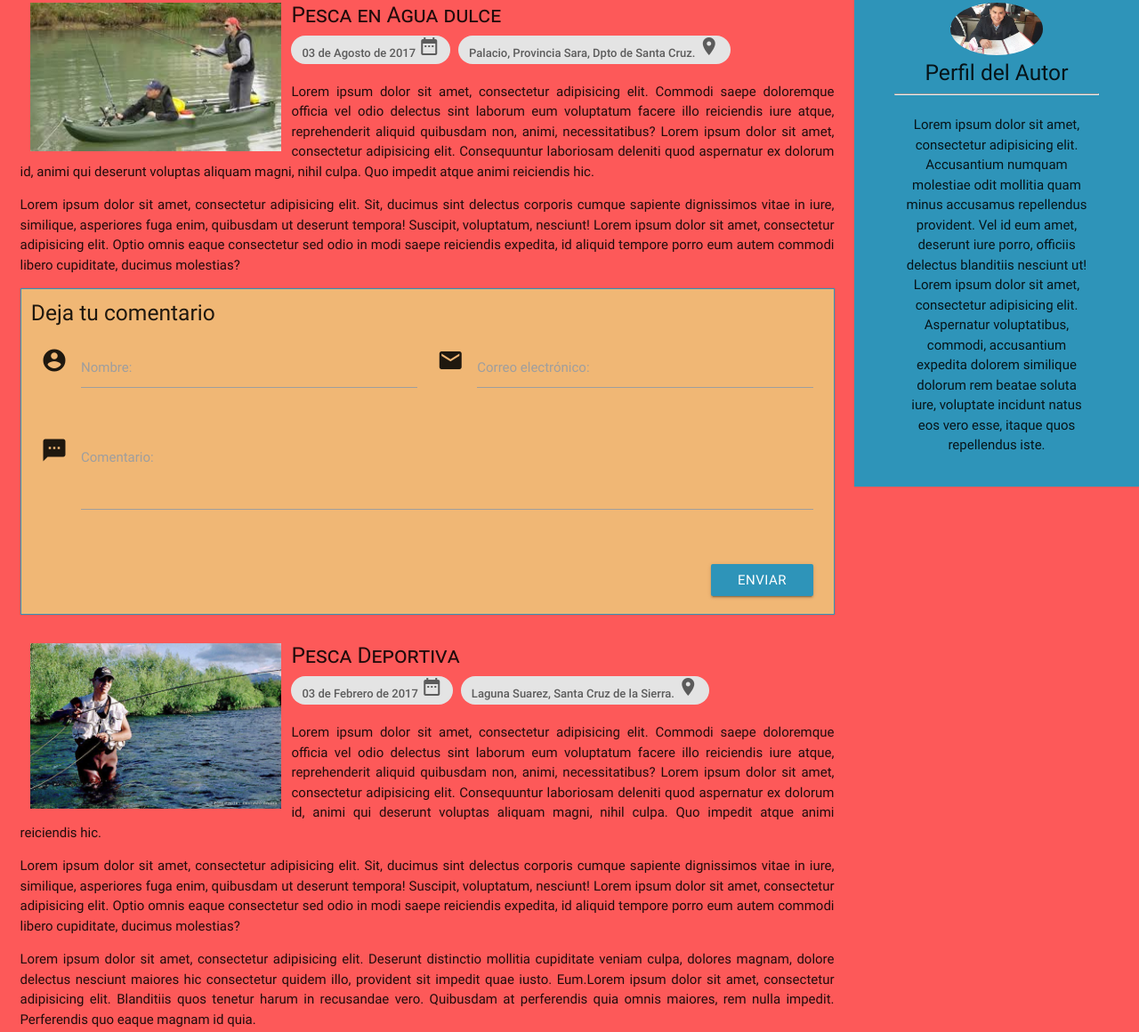
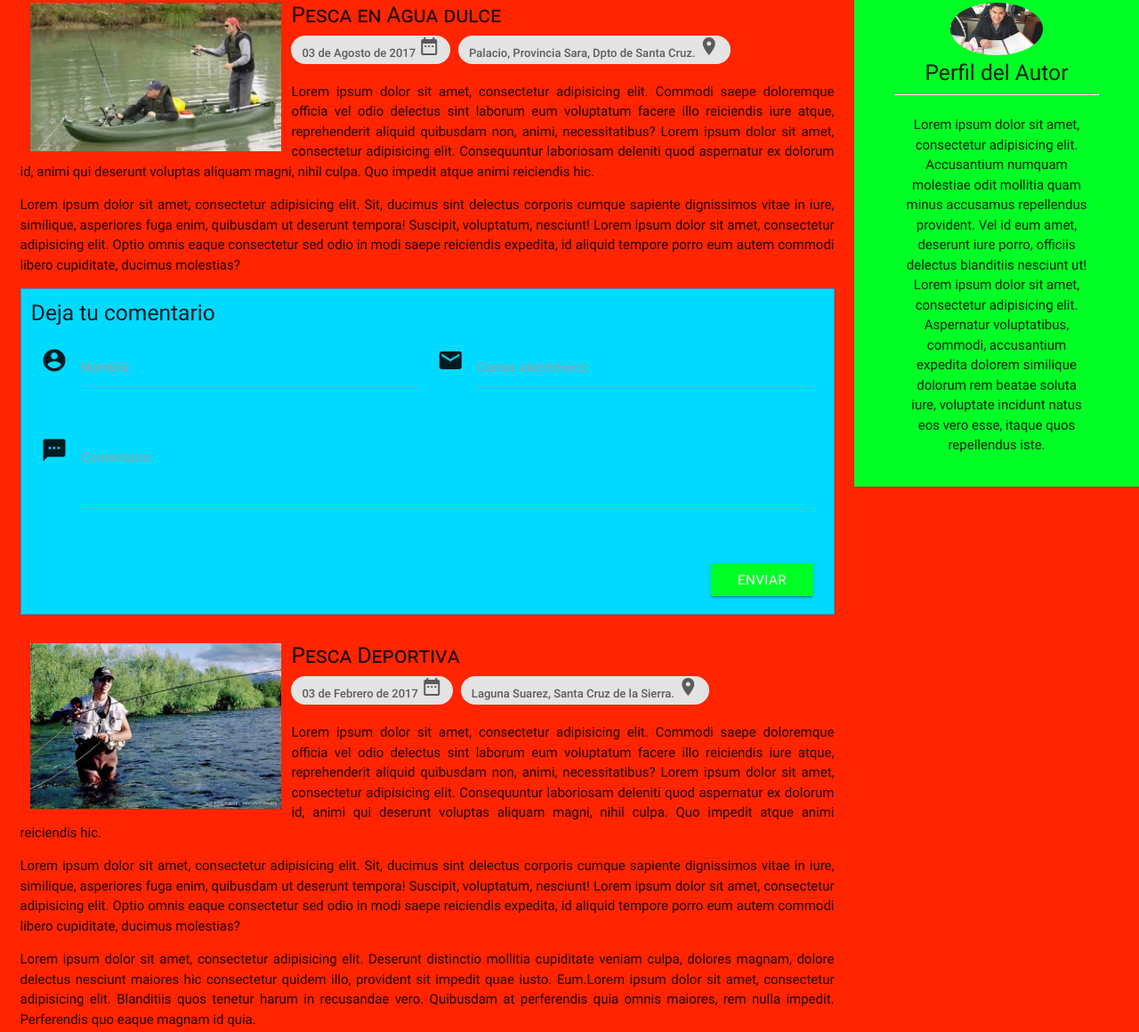
Before and after one commit to robertsvx27/touristblog, a plain HTML site: page index.html in a window 1280 px wide. Shown: the part 873-2033 px from the top of the page at 89% size. Drawn offline with Linux system fonts and the light colour scheme.

Commit message:
Actualizacion de colores

```diff
--- a/css/style.css
+++ b/css/style.css
@@ -3,13 +3,13 @@ nav{
 }
 
 .header-back{
-    background: #F0B775;
+    background: #00daff;
 }
 .contenedor{
-     background: #FD5959;
+     background: #ff2500;
 }
 .cuerpo-back{
-    background: #FD5959;
+    background:#ff2500;
     padding-top: 8px;
 }
 
@@ -19,11 +19,11 @@ nav{
 }
 
 .btn{
-    background: #2E94B9;
+    background:#00ff25;
 }
 
 .perfil {
-    background: #2E94B9;
+    background: #00ff25;
 }
 .post {
     text-align: justify;
```
